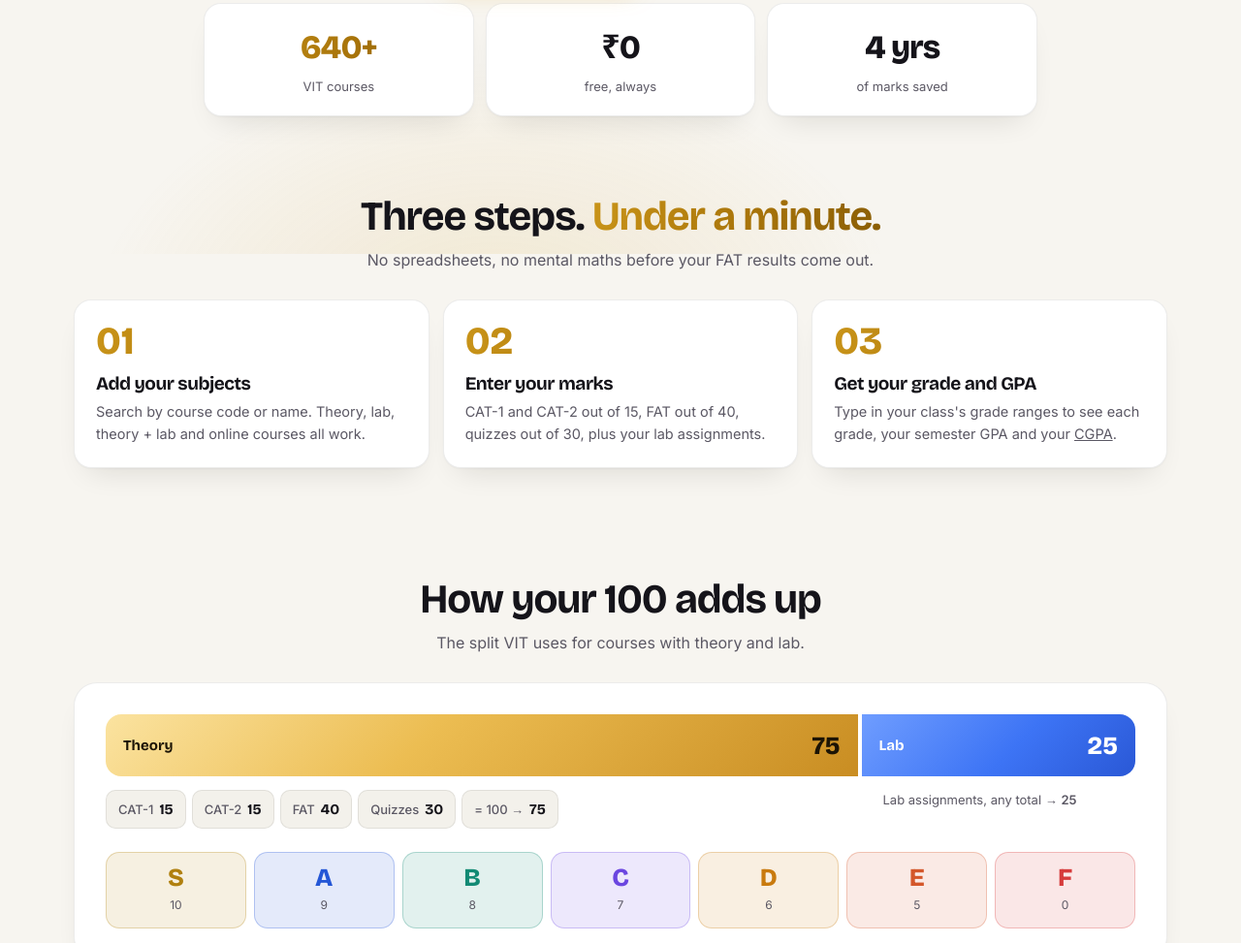
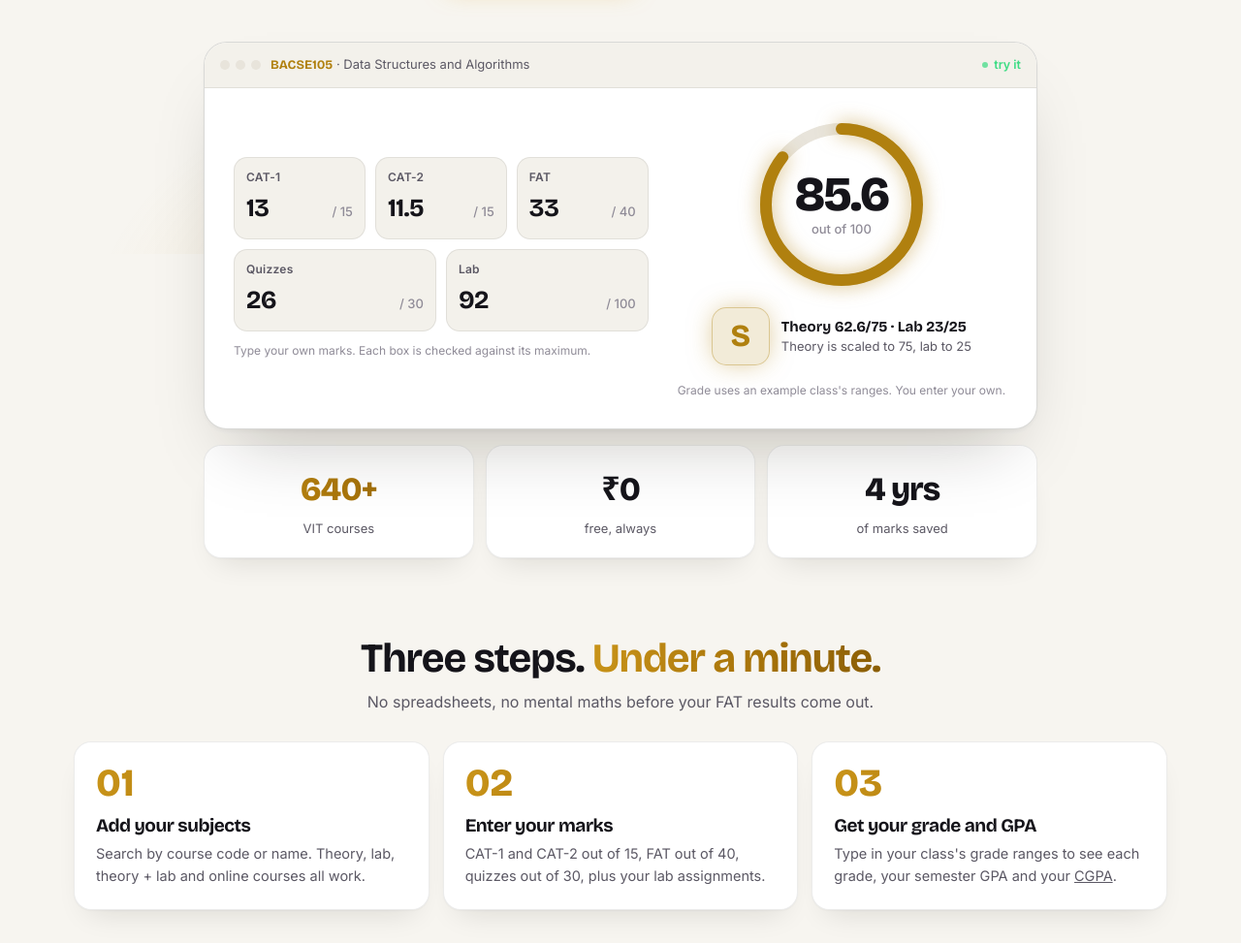
Before and after one commit to sxiddy/vitcgpacalc, a plain HTML site: page index.html in a window 1280 px wide. Shown: the part 538-1511 px from the top of the page at 97% size. Drawn offline with nearby package versions, Linux system fonts and the light colour scheme.

Commit message:
Revert "Remove home demo, show F in grade ranges, plain grade points, clearer credit labels"
This reverts commit eaa6151cab36dc99d08c1e9f683448e5e51f8d94.

```diff
--- a/css/style.css
+++ b/css/style.css
@@ -251,8 +251,8 @@ details.fold[open] > .fold-body { animation: rise .25s var(--ease); }
 .fold-foot { display: flex; align-items: center; justify-content: space-between; gap: 8px; flex-wrap: wrap; }
 .fold-foot .note { font-size: 12.5px; color: var(--text-2); }
 
-.ranges { display: grid; grid-template-columns: repeat(4, minmax(0, 1fr)); gap: 8px; }
-@media (min-width: 560px) { .ranges { grid-template-columns: repeat(7, minmax(0, 1fr)); } }
+.ranges { display: grid; grid-template-columns: repeat(3, minmax(0, 1fr)); gap: 8px; }
+@media (min-width: 560px) { .ranges { grid-template-columns: repeat(6, minmax(0, 1fr)); } }
 .range { display: flex; flex-direction: column; align-items: center; gap: 2px; background: var(--surface); border: 1px solid var(--border); border-radius: 12px; padding: 8px 4px; transition: border-color .15s; }
 .range:focus-within { border-color: var(--blue); }
 .range label { font-family: var(--font-display); font-weight: 800; font-size: 17px; }
@@ -613,5 +613,3 @@ input[type="range"]::-moz-range-thumb { width: 22px; height: 22px; border-radius
 .card-body, .fold-body, .cg-card [data-pane] { grid-template-columns: minmax(0, 1fr); }
 .sem-list { grid-template-columns: minmax(0, 1fr); }
 .sem-log, .log li { min-width: 0; }
-.range.f output { font-family: var(--font-display); font-weight: 700; font-size: 18px; height: 28px; line-height: 28px; color: var(--text-2); }
-.range.f { background: transparent; border-style: dashed; }
--- a/index.html
+++ b/index.html
@@ -42,6 +42,22 @@
       <a class="btn btn-lg" href="#how">How it works</a>
     </div>
 
+    <div class="demo-win" id="demo">
+      <div class="win-bar"><span class="dots"><i></i><i></i><i></i></span><span class="name"><b>BACSE105</b> · Data Structures and Algorithms</span><span class="try">try it</span></div>
+      <div class="win-body">
+        <div class="demo-in">
+          <div class="marks"><div class="mark"><label for="d-cat1">CAT-1</label><div class="val"><input id="d-cat1" inputmode="decimal" autocomplete="off" value="13" data-max="15"><span class="max">/ 15</span></div></div><div class="mark"><label for="d-cat2">CAT-2</label><div class="val"><input id="d-cat2" inputmode="decimal" autocomplete="off" value="11.5" data-max="15"><span class="max">/ 15</span></div></div><div class="mark"><label for="d-fat">FAT</label><div class="val"><input id="d-fat" inputmode="decimal" autocomplete="off" value="33" data-max="40"><span class="max">/ 40</span></div></div></div>
+          <div class="marks two"><div class="mark"><label for="d-quiz">Quizzes</label><div class="val"><input id="d-quiz" inputmode="decimal" autocomplete="off" value="26" data-max="30"><span class="max">/ 30</span></div></div><div class="mark"><label for="d-lab">Lab</label><div class="val"><input id="d-lab" inputmode="decimal" autocomplete="off" value="92" data-max="100"><span class="max">/ 100</span></div></div></div>
+          <p class="err" id="d-err"></p>
+          <p class="demo-note" style="text-align:left">Type your own marks. Each box is checked against its maximum.</p>
+        </div>
+        <div class="demo-out" aria-live="polite">
+          <div class="big-ring" id="d-ring"><svg viewBox="0 0 180 180"><circle class="track" cx="90" cy="90" r="78"/><circle class="bar" cx="90" cy="90" r="78" stroke-dasharray="490.09" stroke-dashoffset="490.09"/></svg><div class="mid"><b id="d-total">0</b><small>out of 100</small></div></div>
+          <div class="demo-grade"><div class="grade" id="d-grade">–</div><p><b id="d-split"></b><br>Theory is scaled to 75, lab to 25</p></div>
+          <p class="demo-note">Grade uses an example class's ranges. You enter your own.</p>
+        </div>
+      </div>
+    </div>
     <div class="tiles">
       <div class="tile"><b class="grad">640+</b><span>VIT courses</span></div>
       <div class="tile"><b>₹0</b><span>free, always</span></div>
@@ -73,13 +89,13 @@
         <div class="lbn">Lab assignments, any total → <b>25</b></div>
       </div>
       <div class="grade-scale" aria-label="Grade points">
-        <div style="--gc:var(--g-S)"><b>S</b><span>10</span></div>
-        <div style="--gc:var(--g-A)"><b>A</b><span>9</span></div>
-        <div style="--gc:var(--g-B)"><b>B</b><span>8</span></div>
-        <div style="--gc:var(--g-C)"><b>C</b><span>7</span></div>
-        <div style="--gc:var(--g-D)"><b>D</b><span>6</span></div>
-        <div style="--gc:var(--g-E)"><b>E</b><span>5</span></div>
-        <div style="--gc:var(--g-F)"><b>F</b><span>0</span></div>
+        <div style="--gc:var(--g-S)"><b>S</b><span>10 pts</span></div>
+        <div style="--gc:var(--g-A)"><b>A</b><span>9 pts</span></div>
+        <div style="--gc:var(--g-B)"><b>B</b><span>8 pts</span></div>
+        <div style="--gc:var(--g-C)"><b>C</b><span>7 pts</span></div>
+        <div style="--gc:var(--g-D)"><b>D</b><span>6 pts</span></div>
+        <div style="--gc:var(--g-E)"><b>E</b><span>5 pts</span></div>
+        <div style="--gc:var(--g-F)"><b>F</b><span>0 pts</span></div>
       </div>
     </div>
   </section>
@@ -119,6 +135,7 @@
 </main>
 
 <footer class="footer"><div class="wrap"><a class="logo" href="./" aria-label="VIT cgpa home"><b>VIT</b><span>cgpa</span><i aria-hidden="true"></i></a><span>Made for VIT Vellore students. Not affiliated with VIT.</span><span>vitcgpacalc.vercel.app</span></div></footer>
+<script src="js/calc.js"></script>
 <script src="js/qr.js"></script>
 <script src="js/card.js"></script>
 <script src="js/home.js"></script>
--- a/js/home.js
+++ b/js/home.js
@@ -1,6 +1,38 @@
-// Home page: scroll reveals and the share card previews.
+// Home page: the live "try it" calculator, scroll reveals and the share card previews.
 (function () {
   const $ = id => document.getElementById(id);
+  // an example class's ranges, only for the demo; real subjects start with empty ranges
+  const DEMO_RANGES = { S: 84, A: 71, B: 61, C: 51, D: 46, E: 40 };
+  const IDS = ['cat1', 'cat2', 'fat', 'quiz', 'lab'];
+  const MAX = { cat1: 15, cat2: 15, fat: 40, quiz: 30, lab: 100 };
+  const C = 2 * Math.PI * 78;
+
+  function demo() {
+    const v = {}, errs = [];
+    const NAME = { cat1: 'CAT-1', cat2: 'CAT-2', fat: 'FAT', quiz: 'Quizzes', lab: 'Lab' };
+    IDS.forEach(k => {
+      const el = $('d-' + k), n = VC.num(el.value);
+      const bad = n !== null && (Number.isNaN(n) || n < 0 || n > MAX[k]);
+      el.closest('.mark').classList.toggle('bad', bad);
+      if (bad) errs.push(NAME[k] + ' is out of ' + MAX[k]);
+      v[k] = bad || n === null ? 0 : n;
+    });
+    $('d-err').textContent = errs.join(' · ');
+    const s = { y: 'ETL', cr: 4, l: 3, tu: 0, p: 2, cat1: v.cat1, cat2: v.cat2, fat: v.fat,
+      quiz: [{ s: v.quiz, m: 30 }], lab: [{ s: v.lab, m: 100 }], g: DEMO_RANGES };
+    const p = VC.parts(s)[0];
+    const col = p.grade ? `var(--g-${p.grade})` : 'var(--text-3)';
+    const ring = $('d-ring');
+    ring.style.setProperty('--ring', col);
+    ring.querySelector('.bar').style.strokeDashoffset = (C * (1 - p.value / 100)).toFixed(2);
+    $('d-total').textContent = Math.round(p.value * 10) / 10;
+    const g = $('d-grade');
+    if (g.textContent !== p.grade) { g.textContent = p.grade; g.style.animation = 'none'; void g.offsetWidth; g.style.animation = ''; }
+    g.style.setProperty('--gc', col);
+    const r1 = n => Math.round(n * 10) / 10;
+    $('d-split').textContent = `Theory ${r1(p.thScaled)}/75 · Lab ${r1(p.labScaled)}/25`;
+  }
+
   function reveals() {
     const els = document.querySelectorAll('.reveal');
     if (!('IntersectionObserver' in window)) { els.forEach(e => e.classList.add('in')); return; }
@@ -27,6 +59,7 @@
   }
 
   document.addEventListener('DOMContentLoaded', () => {
-    reveals(); fan();
+    IDS.forEach(k => $('d-' + k).addEventListener('input', demo));
+    demo(); reveals(); fan();
   });
 })();
```
Also changed, not shown: js/ui.js (+3 -6 lines).
